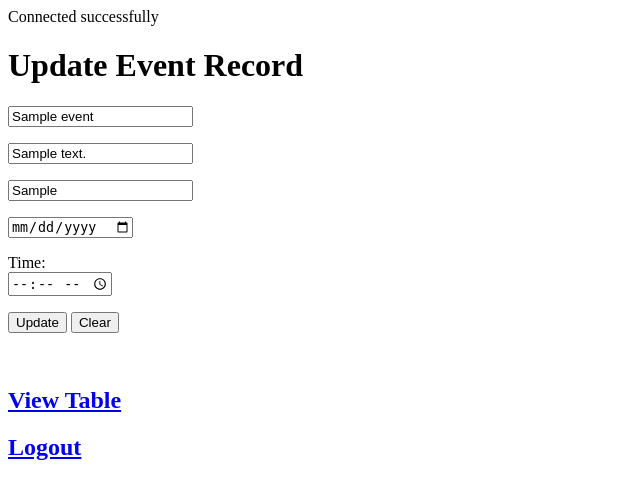
After one commit to jddowell/wdv341, a PHP site: page /updateEventsForm.php?eventId=1 in a window 1280 px wide. The commit adds this page. Shown: the top 499 px of the page, without its empty margins (0-640 px from the left). Run offline with PHP 8.4, Linux system fonts and the light colour scheme; tables that the repository leaves empty or names only in its code hold one stand-in row (values such as "Sample post").

Commit message:
got everything to work

```diff
--- a/unit17/connect.php
+++ b/unit17/connect.php
@@ -20,7 +20,7 @@
 
 			    // prepare sql and bind parameters
     		$stmt = $conn->prepare("SELECT * FROM event_user_table");
-
+			//$stmt = $conn->prepare("SELECT * FROM wdv341_event");
 			//while($row = $stmt->bindParam(PD))
     		//$stmt->bindParam(':event_name', $event_name);
     		//$stmt->bindParam(':event_description', $event_description);
--- /dev/null
+++ b/unit17/updateEventsForm.php
@@ -0,0 +1,104 @@
+<!doctype html>
+<html>
+<head>
+<meta charset="utf-8">
+<title>Untitled Document</title>
+	<?php
+	include 'connect.php';
+
+	//Setting up the variables
+	$event_name = "";
+	$event_description = "";
+	$event_presenter = "";
+	$event_date = "";
+	$event_time = "";
+
+	//Setting validating variables
+	$nameErrMsg = "";
+	$descriptionErrMsg = "";
+	$presenterErrMsg = "";
+	$dateErrMsg = "";
+	$timeErrMsg = "";
+
+	//$validForm = false;
+
+	$todaysDate = date("Y-m-d");
+
+	$updateVariable = $_GET['eventId'];
+
+	if(isset($_POST["submit"]))
+	{
+		$event_name = $_POST['event_name'];
+		$event_description = $_POST['event_description'];
+		$event_presenter = $_POST['event_presenter'];
+		$event_date = $_POST['event_date'];
+		$event_time = $_POST['event_time'];
+
+        $stmt = $conn->prepare("UPDATE wdv341_event
+        SET event_date =:event_date, event_description =:event_description, event_name =:event_name, event_presenter =:event_presenter, event_time = :event_time WHERE event_Id = '$updateVariable' ");
+        $stmt->bindParam(':event_name', $event_name);
+        $stmt->bindParam(':event_description', $event_description);
+        $stmt->bindParam(':event_presenter', $event_presenter);
+        $stmt->bindParam(':event_date', $event_date);
+		$stmt->bindParam(':event_time', $event_time);
+		$stmt->execute();
+
+		include 'select.php';
+
+      if($updateVariable == $updateVariable)
+      $stmt = $conn->query("SELECT * FROM `wdv341_event` WHERE event_Id = '$updateVariable' ");
+      while ($row = $stmt->fetch())
+        {
+          $languageArray[$row[0]] = $row[1];
+          $event_name = $row['event_name'];
+          $event_description = $row['event_description'];
+          $event_presenter = $row['event_presenter'];
+          $event_date = $row['event_date'];
+		  $event_time = $row['event_time'];
+        }
+	}
+	$stmt = $conn->prepare("SELECT * FROM wdv341_event WHERE event_Id = '$updateVariable'");
+	$stmt->execute();
+      while ($row = $stmt->fetch())
+        {
+          $languageArray[$row[0]] = $row[1];
+          $event_name = $row['event_name'];
+          $event_description = $row['event_description'];
+          $event_presenter = $row['event_presenter'];
+          $event_date = $row['event_date'];
+		  $event_time = $row['event_time'];
+        }
+
+	//$validForm = true;
+	?>
+</head>
+
+<body>
+			<form id="form1" name="form1" method="post" action="updateEventsForm.php?eventId=<?=$updateVariable?>">
+			<h1>Update Event Record</h1>
+      <p>
+			    <input type="text" name="event_name" id="event_name" placeholder="Event Name" value="<?php echo($event_name); ?>" />
+      </p>
+      <p>
+			    <input type="text" name="event_description" id="event_description" placeholder="Description" value="<?php echo($event_description);?>" />
+			</p>
+      <p>
+			    <input type="text" name="event_presenter" id="event_presenter" placeholder="Presenter Name" value="<?php echo($event_presenter); ?>" />
+      </p>
+      <p>
+			    <input type="date" name="event_date" id="event_date" value="<?php echo($event_date); ?>" />
+			</p>
+      <p>Time:
+      <br>
+			    <input type="time" name="event_time" id="event_time" value="<?php echo($event_time); ?>" />
+			</p>
+			<p>
+				<input type="submit" name="submit" id="button" value="Update" />
+				<input type="reset" name="button2" id="button2" value="Clear" onClick="resetForm()" />
+			</p>
+      <br>
+				<h2><a href="select.php">View Table</a></h2>
+				<h2><a href="logout.php">Logout</a></h2>
+		</form>
+</body>
+</html>
```
Also changed, not shown: unit17/add.php (+13 -8 lines), unit17/deleteEvent.php (added, +28 -0 lines).
